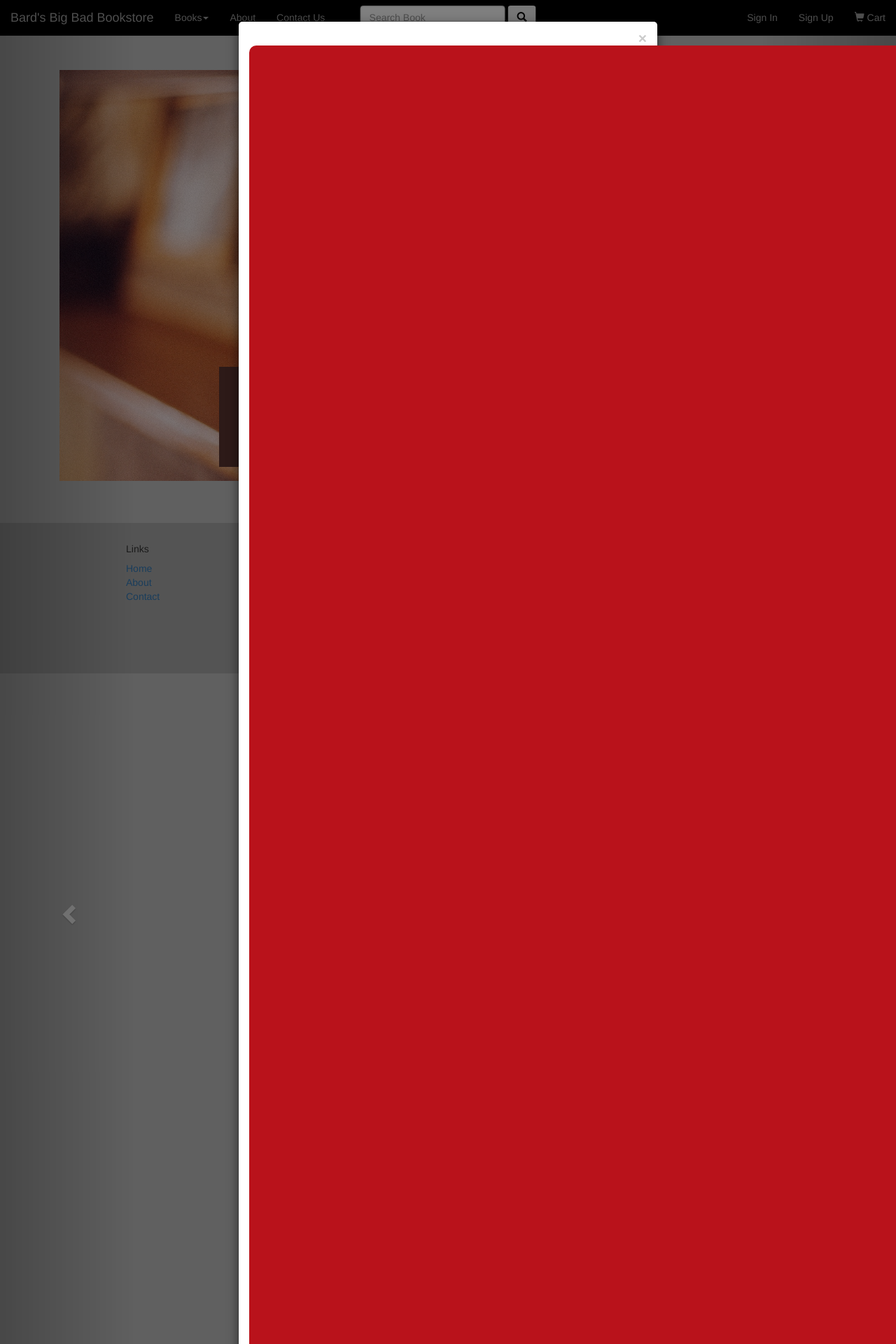
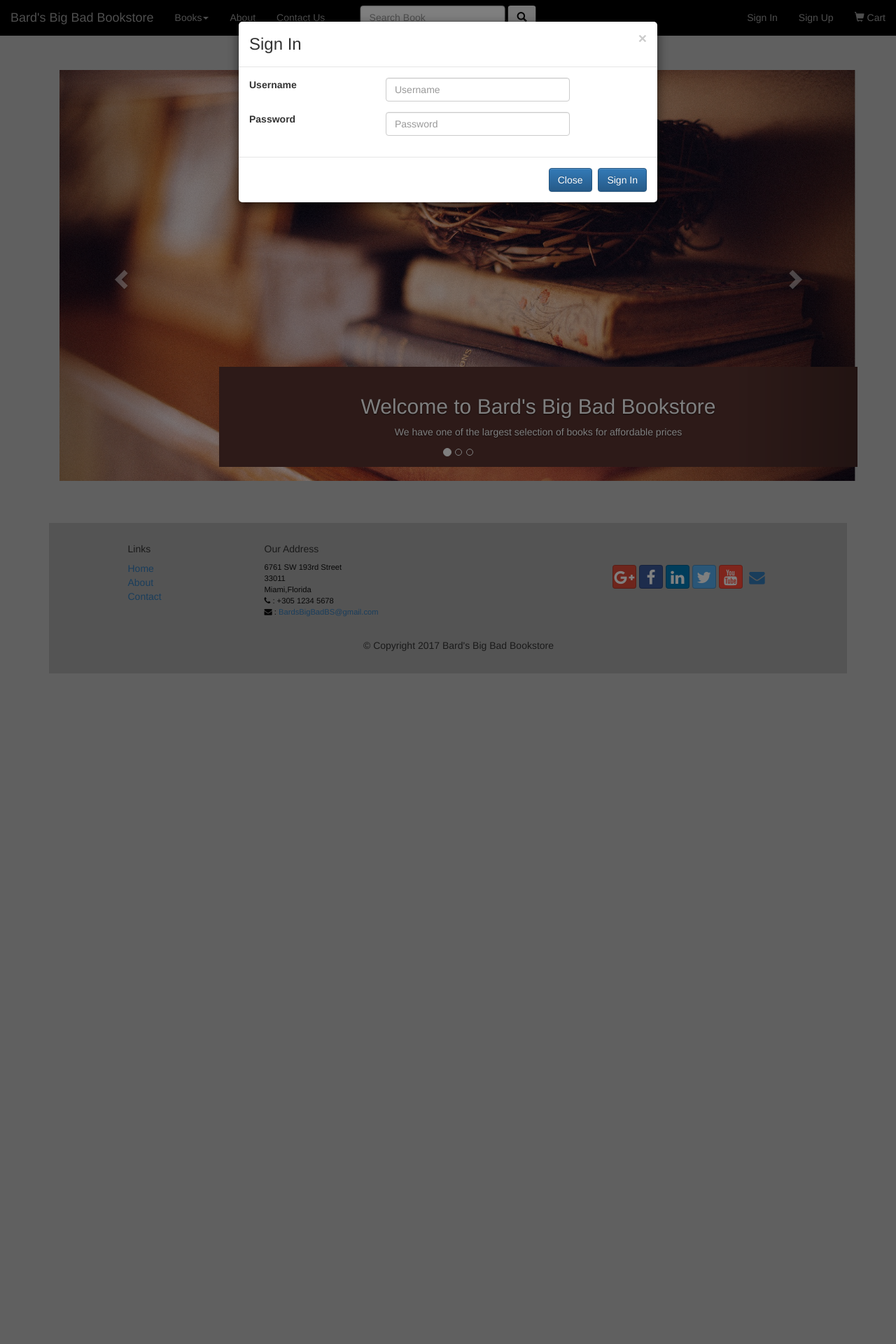
Before and after one commit to mikeweiland/CEN4010, a Django app: page / in a window 1280 px wide, after a click on "Sign In". Shown: the top 1920 px of the page at 70% size. Run offline with Django 3.2, Linux system fonts and the light colour scheme; parts of the project's set-up code (start-up, migrations or seed data) failed here and were passed over; some libraries are stand-ins or nearby versions.

Commit message:
little bit of cleanup. Fixed the login modal bug.

```diff
--- a/bookstore/accounts/templates/accounts/login.html
+++ b/bookstore/accounts/templates/accounts/login.html
@@ -9,12 +9,20 @@
                 <div class="row">
                     {% csrf_token %}
                     <div class="form-group">
-                        <label for="nicknameId" class="col-sm-2" >Username</label>
-                        <input type="text" class="col-sm-3" id="nicknameId" name="nickname" placeholder="Username">
+                        <div class="col-sm-2">
+                                <label for="nicknameId">Username</label>
+                        </div>
+                        <div class="col-sm-3">
+                                <input type="text" class="form-control" id="nicknameId" name="nickname" placeholder="Username">
+                        </div>
                     </div>
                     <div class="form-group">
-                        <label for="passwordId" class="col-sm-2" >Password</label>
-                        <input type="password" class="col-sm-3" id="passwordId" name="password" placeholder="Password">
+                        <div class="col-sm-2">
+                                <label for="passwordId">Password</label>
+                        </div>
+                        <div class="col-sm-3">
+                                <input type="password" class="form-control" id="passwordId" name="password" placeholder="Password">
+                        </div>
                     </div>
                     <input type="hidden" name="next" value="{{ request.path }}">
                 </div>
--- a/bookstore/templates/index.html
+++ b/bookstore/templates/index.html
@@ -13,13 +13,6 @@
 
 <div class="container">
 <style type="text/css">
-h3 {
-  display: inline-block;
-  padding: 10000px;
-  background: #B9121B;
-  border-top-left-radius: 10px;
-  border-top-right-radius: 10px;
-}
 
 .full-screen {
   background-size: 80%;
@@ -39,14 +32,16 @@ h3 {
     background-size: cover;
     -o-background-size: cover;
 }
+
 .carousel-caption {
   max-width: 80%;
   width:80%;
   background-color: #5a3531;
 }
+
 </style>
-
-<style type="text/javascript">
+<!--
+<script type="text/javascript">
 var $item = $('.carousel .item');
 var $wHeight = $(window).height();
 $item.eq(0).addClass('active');
@@ -73,7 +68,8 @@ $('.carousel').carousel({
   pause: "false"
 });
 
-</style>
+</script>
+-->
 {% if messages %}
   {% for message in messages %}
   <div class="alert {{ message.tags }} alert-dismissible" role="alert">
@@ -84,6 +80,7 @@ $('.carousel').carousel({
   </div>
   {% endfor %}
 {% endif %}
+
 <div class="carousel slide" data-ride="carousel" id="mycarousel" style="width: 100%">
   <ol class="carousel-indicators">
     <li data-target="#mycarousel" data-slide-to="0" class="active"></li>
@@ -92,27 +89,24 @@ $('.carousel').carousel({
   </ol>
   <div class="carousel-inner">
     <div class="item active pic">
-                    <img src="{% static 'img/Book1.jpg' %}" alt="image">
+      <img src="{% static 'img/Book1.jpg' %}" alt="image"></img>
       <div class="carousel-caption">
         <h2>Welcome to Bard's Big Bad Bookstore</h2>
         <p>We have one of the largest selection of books for affordable prices</p>
       </div>
     </div>
     <div class="item pic">
-                    <img src="{% static 'img/Book2.jpg' %}" alt="image">
+      <img src="{% static 'img/Book2.jpg' %}" alt="image"></img>
       <div class="carousel-caption">
-                        <h2>The best book store in your city, selling the best in Tech and Sci Fi books with
-                    amazing prices</h2>
+        <h2>The best book store in your city, selling the best in Tech and Sci Fi books with amazing prices</h2>
         <p>The best Science Fiction books</p>
       </div>
     </div>
     <div class="item pic">
-                    <img src="{% static 'img/Book3.jpg' %}" alt="image">
+      <img src="{% static 'img/Book3.jpg' %}" alt="image"></img>
       <div class="carousel-caption">
         <h2>Cheap and reliable Prices all year round</h2>
         <p>The best books in Computer Science</p>
-                    </div>
-                </div>
       </div>
     </div>
   </div>
@@ -127,11 +121,9 @@ $('.carousel').carousel({
   </a>
 </div>
 
-
-
-
 <div>
   <p style="padding:25px"></p>
 </div>
+
+{% endblock %}
 </div>
-{% endblock %}
--- a/bookstore/templates/layout.html
+++ b/bookstore/templates/layout.html
@@ -187,7 +187,7 @@
     <!-- Footer with contact information -->
     <footer class="row-footer" >
         <div class="container">
-            <div class="'row ">
+            <div class="row">
                 <div class="col-xs-5 col-xs-offset-1 col-sm-2 col-sm-offset-1">
                     <h5>Links</h5>
                     <ul class="list-unstyled">
```
Lines whose indentation alone changed are shown as unchanged.
